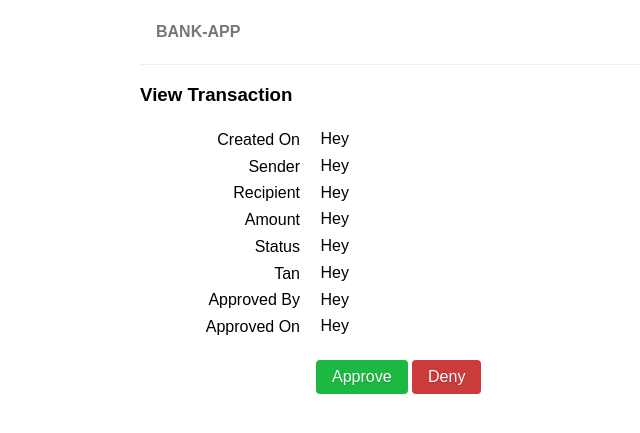
After one commit to efdalustaoglu/secure-coding, a PHP site: page /view_transaction.php in a window 1280 px wide. The commit adds this page. Shown: the top 433 px of the page, without its empty margins (0-640 px from the left). Run offline with PHP 8.4, Linux system fonts and the light colour scheme.

Commit message:
add code for viewing single and multiple transactions

```diff
--- a/public/header.php
+++ b/public/header.php
@@ -22,7 +22,7 @@ if (isset($privileged) && $privileged) {
   }
 
   .container {
-    width: 800px;
+    width: 1000px;
     margin: 0 auto;
   }
 
@@ -40,6 +40,21 @@ if (isset($privileged) && $privileged) {
     background-color: #afeeee;
     color: #000;
   }
+
+  .button-success,
+  .button-error {
+    color: white;
+    border-radius: 4px;
+    text-shadow: 0 1px 1px rgba(0, 0, 0, 0.2);
+  }
+
+  .button-success {
+    background: rgb(28, 184, 65);
+  }
+
+  .button-error {
+    background: rgb(202, 60, 60);
+  }
   </style>
 </head>
 
@@ -49,7 +64,7 @@ if (isset($privileged) && $privileged) {
   <div class="pure-g">
     <div class="pure-u-1-1">
       <div class="pure-menu pure-menu-horizontal">
-        <a href="#!" class="pure-menu-heading pure-menu-link">BANK-APP</a>
+        <a href="#!" class="pure-menu-heading pure-menu-link"><b>BANK-APP</b></a>
         <?php if (isUserAuth()): ?>
         <ul class="pure-menu-list">
           <li class="pure-menu-item">
--- a/public/register.php
+++ b/public/register.php
@@ -12,9 +12,6 @@ if (isset($_POST['submit'])) {
   $usertype = $_POST['usertype'];
 
   $register = createUser($userType, $email, $password, $confirmPassword, $firstname, $lastname);
-  if ($register->value) {
-    header("Location: ".$_SERVER['PHP_SELF']);
-  }
 
   if (!empty($register->msg)) {
     $showMsg = $register->msg;
--- /dev/null
+++ b/public/view_transaction.php
@@ -0,0 +1,84 @@
+<?php
+
+require_once "../app/user.php";
+require_once "../app/transaction.php";
+
+// process form
+if (isset($_POST['approve'])) {
+  $id = $_POST['transactionid'];
+  $decision = true;
+  $approver = getAuthUser()->userid;
+
+  $approval = approveTransaction($id, $approver, $decison);
+
+  if (!empty($approval->msg)) {
+    $showMsg = $approval->msg;
+  }
+}
+
+// make this page available on when user is in session
+$privileged = true;
+
+// include header
+$pageTitle = "View Transaction";
+include("header.php");
+
+?>
+
+<h3>View Transaction</h3>
+<form class="pure-form pure-form-aligned" method="post" action="<?php $_SERVER['PHP_SELF']; ?>">
+  <fieldset>
+    <div class="pure-control-group">
+      <label>Created On</label>
+      <span>Hey</span>
+    </div>
+
+    <div class="pure-control-group">
+      <label>Sender</label>
+      <span>Hey</span>
+    </div>
+
+    <div class="pure-control-group">
+      <label>Recipient</label>
+      <span>Hey</span>
+    </div>
+
+    <div class="pure-control-group">
+      <label>Amount</label>
+      <span>Hey</span>
+    </div>
+
+    <div class="pure-control-group">
+      <label>Status</label>
+      <span>Hey</span>
+    </div>
+
+    <div class="pure-control-group">
+      <label>Tan</label>
+      <span>Hey</span>
+    </div>
+
+    <div class="pure-control-group">
+      <label>Approved By</label>
+      <span>Hey</span>
+    </div>
+
+    <div class="pure-control-group">
+      <label>Approved On</label>
+      <span>Hey</span>
+    </div>
+
+    <div class="pure-controls">
+      <input type="hidden" name="transactionid" value="" />
+      <button type="submit" name="approve" class="pure-button button-success">Approve</button>
+      <button type="submit" name="deny" class="pure-button button-error">Deny</button>
+    </div>
+  </fieldset>
+</form>
+
+<?php
+
+// include footer
+include("footer.php");
+
+?>
```
Also changed, not shown: public/view_transactions.php (+47 -1 lines).
